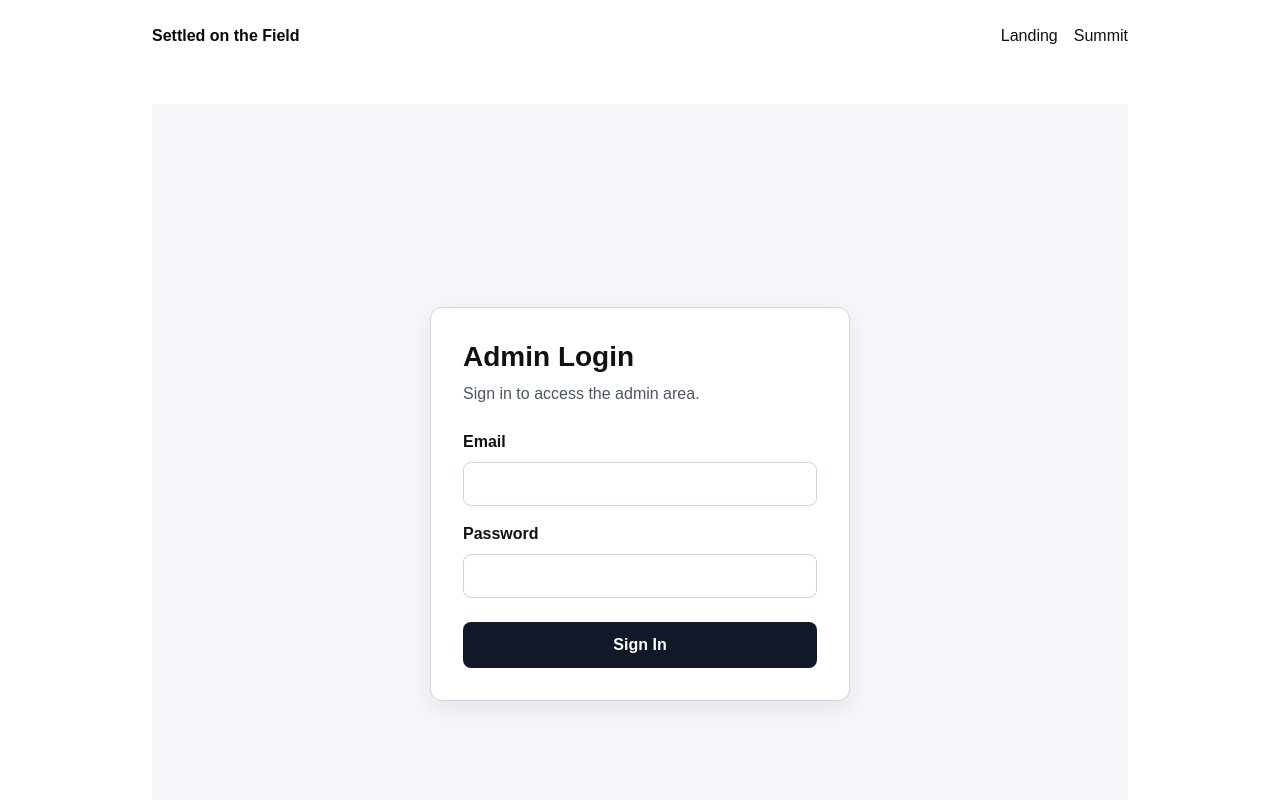
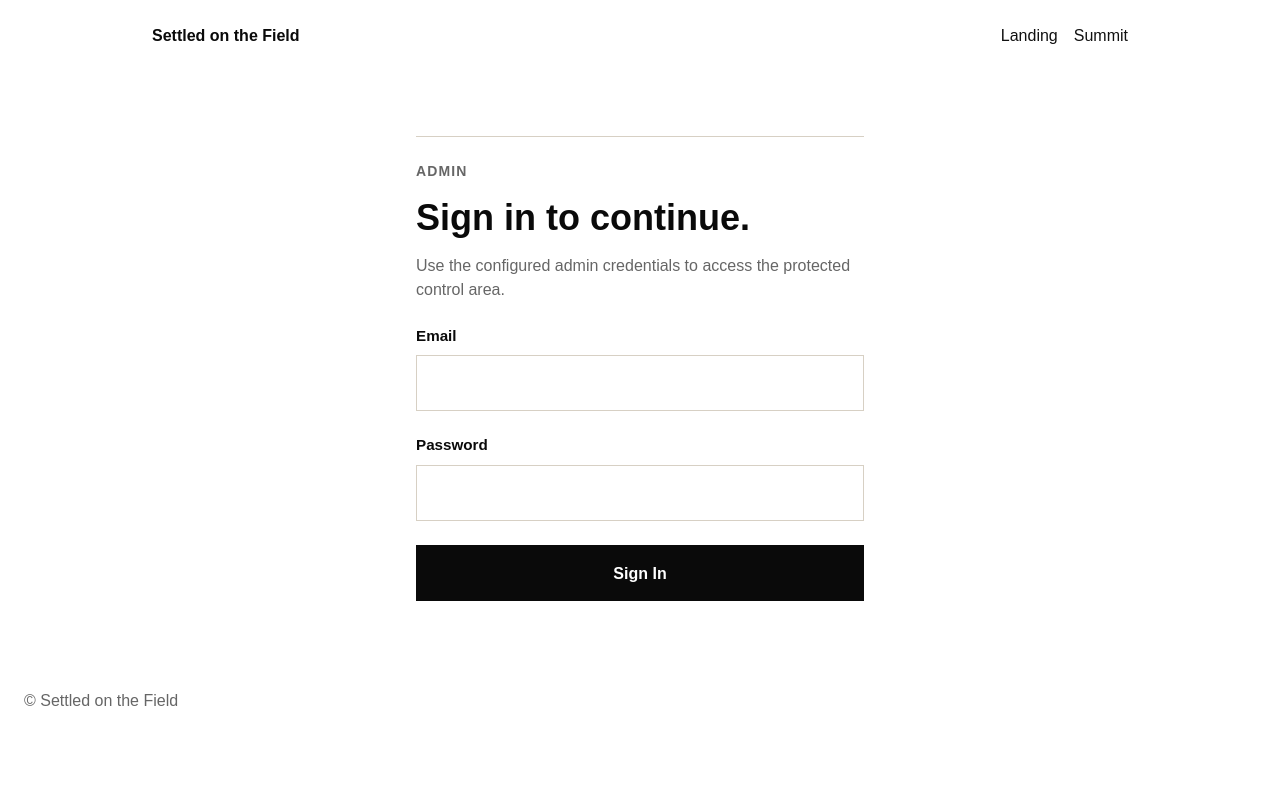
Before and after one commit to gacurl/settled-field-platform, a Next.js app: page /admin/login in a window 1280 px wide. Shown: the top 800 px of the page. Built offline with nearby package versions, Linux system fonts and the light colour scheme; no server answers.

Commit message:
Issue 3-1: Add MVP admin authentication baseline

```diff
--- a/app/admin/login/page.tsx
+++ b/app/admin/login/page.tsx
@@ -1,3 +1,6 @@
+import { redirect } from "next/navigation";
+import { isAdminAuthenticated } from "@/lib/admin-auth-server";
+
 type AdminLoginPageProps = {
   searchParams?: Promise<{
     error?: string;
@@ -7,135 +10,59 @@ type AdminLoginPageProps = {
 export default async function AdminLoginPage({
   searchParams,
 }: AdminLoginPageProps) {
+  const authenticated = await isAdminAuthenticated();
+
+  if (authenticated) {
+    redirect("/admin");
+  }
+
   const resolvedSearchParams = await searchParams;
   const showError = resolvedSearchParams?.error === "invalid";
 
   return (
-    <main
-      style={{
-        minHeight: "100vh",
-        display: "flex",
-        alignItems: "center",
-        justifyContent: "center",
-        padding: "2rem",
-        backgroundColor: "#f5f7fa",
-      }}
-    >
-      <div
-        style={{
-          width: "100%",
-          maxWidth: "420px",
-          padding: "2rem",
-          border: "1px solid #d0d7de",
-          borderRadius: "12px",
-          backgroundColor: "#ffffff",
-          boxShadow: "0 8px 24px rgba(15, 23, 42, 0.08)",
-        }}
-      >
-        <h1
-          style={{
-            margin: "0 0 0.5rem",
-            fontSize: "1.75rem",
-            lineHeight: 1.2,
-          }}
-        >
-          Admin Login
-        </h1>
-        <p
-          style={{
-            margin: "0 0 1.5rem",
-            color: "#4b5563",
-            lineHeight: 1.5,
-          }}
-        >
-          Sign in to access the admin area.
+    <section className="admin-login-page">
+      <div className="admin-login-card">
+        <p className="admin-login-card__eyebrow">Admin</p>
+        <h1 className="admin-login-card__title">Sign in to continue.</h1>
+        <p className="admin-login-card__lede">
+          Use the configured admin credentials to access the protected control
+          area.
         </p>
 
         {showError ? (
-          <p
-            style={{
-              margin: "0 0 1rem",
-              color: "#b91c1c",
-              lineHeight: 1.5,
-            }}
-          >
+          <p className="admin-login-card__error">
             Invalid email or password.
           </p>
         ) : null}
 
         <form action="/api/admin/login" method="post">
-          <div style={{ marginBottom: "1rem" }}>
-            <label
-              htmlFor="email"
-              style={{
-                display: "block",
-                marginBottom: "0.5rem",
-                fontWeight: 600,
-              }}
-            >
-              Email
-            </label>
+          <label className="admin-field" htmlFor="email">
+            <span>Email</span>
             <input
               id="email"
               name="email"
               type="email"
               autoComplete="email"
-              style={{
-                width: "100%",
-                padding: "0.75rem",
-                border: "1px solid #cbd5e1",
-                borderRadius: "8px",
-                fontSize: "1rem",
-                boxSizing: "border-box",
-              }}
+              required
             />
-          </div>
+          </label>
 
-          <div style={{ marginBottom: "1.5rem" }}>
-            <label
-              htmlFor="password"
-              style={{
-                display: "block",
-                marginBottom: "0.5rem",
-                fontWeight: 600,
-              }}
-            >
-              Password
-            </label>
+          <label className="admin-field" htmlFor="password">
+            <span>Password</span>
             <input
               id="password"
               name="password"
               type="password"
               autoComplete="current-password"
-              style={{
-                width: "100%",
-                padding: "0.75rem",
-                border: "1px solid #cbd5e1",
-                borderRadius: "8px",
-                fontSize: "1rem",
-                boxSizing: "border-box",
-              }}
+              required
             />
-          </div>
+          </label>
 
-          <button
-            type="submit"
-            style={{
-              width: "100%",
-              padding: "0.875rem",
-              border: "none",
-              borderRadius: "8px",
-              backgroundColor: "#111827",
-              color: "#ffffff",
-              fontSize: "1rem",
-              fontWeight: 600,
-              cursor: "pointer",
-            }}
-          >
+          <button className="admin-button admin-button--full" type="submit">
             Sign In
           </button>
         </form>
       </div>
-    </main>
+    </section>
   );
 }
--- a/app/globals.css
+++ b/app/globals.css
@@ -575,6 +575,129 @@ a {
   color: var(--color-primary);
 }
 
+.admin-login-page,
+.admin-page {
+  padding-top: var(--space-8);
+  padding-bottom: var(--space-8);
+}
+
+.admin-login-page {
+  display: flex;
+  justify-content: center;
+}
+
+.admin-login-card,
+.admin-panel {
+  width: 100%;
+  max-width: 28rem;
+  padding-top: var(--space-6);
+  border-top: 1px solid var(--color-border);
+}
+
+.admin-login-card__eyebrow,
+.admin-page__eyebrow {
+  margin: 0 0 var(--space-4);
+  color: var(--color-accent);
+  font-size: 0.875rem;
+  font-weight: 600;
+  letter-spacing: 0.08em;
+  text-transform: uppercase;
+}
+
+.admin-login-card__title,
+.admin-page__title {
+  margin: 0 0 var(--space-4);
+  color: var(--color-primary);
+  font-size: 2.25rem;
+  line-height: 1.1;
+}
+
+.admin-login-card__lede,
+.admin-page__lede,
+.admin-panel p {
+  margin: 0;
+  color: var(--color-accent);
+  line-height: 1.5;
+}
+
+.admin-login-card__error {
+  margin: var(--space-6) 0 0;
+  color: var(--color-primary);
+  line-height: 1.5;
+}
+
+.admin-login-card form {
+  display: grid;
+  gap: var(--space-6);
+  margin-top: var(--space-6);
+}
+
+.admin-field {
+  display: grid;
+  gap: 0.625rem;
+  color: var(--color-primary);
+}
+
+.admin-field span {
+  font-size: 0.95rem;
+  font-weight: 600;
+  line-height: 1.3;
+}
+
+.admin-field input {
+  width: 100%;
+  min-height: 3.25rem;
+  border: 1px solid var(--color-border);
+  padding: 0.9375rem 1rem;
+  background: var(--color-background);
+  color: var(--color-text);
+  font: inherit;
+  font-size: 1rem;
+  line-height: 1.5;
+}
+
+.admin-field input:focus {
+  outline: 2px solid var(--color-primary);
+  outline-offset: 2px;
+}
+
+.admin-button {
+  display: inline-block;
+  border: 0;
+  min-height: 3.5rem;
+  padding: var(--space-4) var(--space-6);
+  background: var(--color-primary);
+  color: var(--color-background);
+  font: inherit;
+  font-weight: 600;
+  line-height: 1.2;
+  cursor: pointer;
+}
+
+.admin-button--full {
+  width: 100%;
+}
+
+.admin-page__intro {
+  max-width: 42rem;
+  margin-bottom: var(--space-8);
+}
+
+.admin-panel {
+  max-width: 40rem;
+}
+
+.admin-panel h2 {
+  margin: 0 0 0.75rem;
+  color: var(--color-primary);
+  font-size: 1.5rem;
+  line-height: 1.2;
+}
+
+.admin-panel form {
+  margin-top: var(--space-6);
+}
+
 @media (min-width: 64rem) {
   .register-page__grid {
     grid-template-columns: minmax(0, 1.7fr) minmax(18rem, 1fr);
@@ -608,6 +731,11 @@ a {
 
   .register-success-page__intro {
     margin-bottom: var(--space-6);
+  }
+
+  .admin-login-card__title,
+  .admin-page__title {
+    font-size: 2rem;
   }
 
   .register-page__title {
--- /dev/null
+++ b/lib/admin-auth-server.ts
@@ -0,0 +1,13 @@
+import { cookies } from "next/headers";
+import {
+  getAdminSessionCookieName,
+  isAdminSessionValueValid,
+} from "@/lib/admin-auth";
+
+export async function isAdminAuthenticated() {
+  const cookieStore = await cookies();
+
+  return isAdminSessionValueValid(
+    cookieStore.get(getAdminSessionCookieName())?.value,
+  );
+}
--- a/lib/admin-auth.ts
+++ b/lib/admin-auth.ts
@@ -3,15 +3,24 @@ import { createHmac, timingSafeEqual } from "node:crypto";
 const ADMIN_SESSION_COOKIE = "admin_session";
 const ADMIN_SESSION_DURATION_SECONDS = 60 * 60 * 8;
 
-function getSessionSecret() {
-  const adminEmail = process.env.ADMIN_EMAIL;
+function normalizeAdminEmail(value: string) {
+  return value.trim().toLowerCase();
+}
+
+function getAdminAuthConfig() {
+  const adminEmail = process.env.ADMIN_EMAIL?.trim();
   const adminPassword = process.env.ADMIN_PASSWORD;
+  const sessionSecret = process.env.ADMIN_SESSION_SECRET?.trim();
 
-  if (!adminEmail || !adminPassword) {
+  if (!adminEmail || !adminPassword || !sessionSecret) {
     return null;
   }
 
-  return process.env.ADMIN_SESSION_SECRET ?? `${adminEmail}:${adminPassword}`;
+  return {
+    adminEmail: normalizeAdminEmail(adminEmail),
+    adminPassword,
+    sessionSecret,
+  };
 }
 
 function toBase64Url(value: string) {
@@ -52,25 +61,26 @@ export function getAdminSessionCookieOptions() {
 }
 
 export function areAdminCredentialsValid(email: unknown, password: unknown) {
-  const adminEmail = process.env.ADMIN_EMAIL;
-  const adminPassword = process.env.ADMIN_PASSWORD;
+  const config = getAdminAuthConfig();
 
   if (
     typeof email !== "string" ||
     typeof password !== "string" ||
-    !adminEmail ||
-    !adminPassword
+    !config
   ) {
     return false;
   }
 
-  return safeEqual(email, adminEmail) && safeEqual(password, adminPassword);
+  return (
+    safeEqual(normalizeAdminEmail(email), config.adminEmail) &&
+    safeEqual(password, config.adminPassword)
+  );
 }
 
 export function createAdminSessionValue() {
-  const secret = getSessionSecret();
+  const config = getAdminAuthConfig();
 
-  if (!secret) {
+  if (!config) {
     return null;
   }
 
@@ -79,7 +89,7 @@ export function createAdminSessionValue() {
     sub: "admin",
   });
   const encodedPayload = toBase64Url(payload);
-  const signature = signValue(encodedPayload, secret);
+  const signature = signValue(encodedPayload, config.sessionSecret);
 
   return `${encodedPayload}.${signature}`;
 }
@@ -89,9 +99,9 @@ export function isAdminSessionValueValid(value: string | undefined) {
     return false;
   }
 
-  const secret = getSessionSecret();
+  const config = getAdminAuthConfig();
 
-  if (!secret) {
+  if (!config) {
     return false;
   }
 
@@ -101,7 +111,7 @@ export function isAdminSessionValueValid(value: string | undefined) {
     return false;
   }
 
-  const expectedSignature = signValue(encodedPayload, secret);
+  const expectedSignature = signValue(encodedPayload, config.sessionSecret);
 
   if (!safeEqual(signature, expectedSignature)) {
     return false;
```
Also changed, not shown: app/admin/(protected)/layout.tsx (added, +16 -0 lines), app/admin/(protected)/page.tsx (added, +29 -0 lines), proxy.ts (+3 -5 lines).
